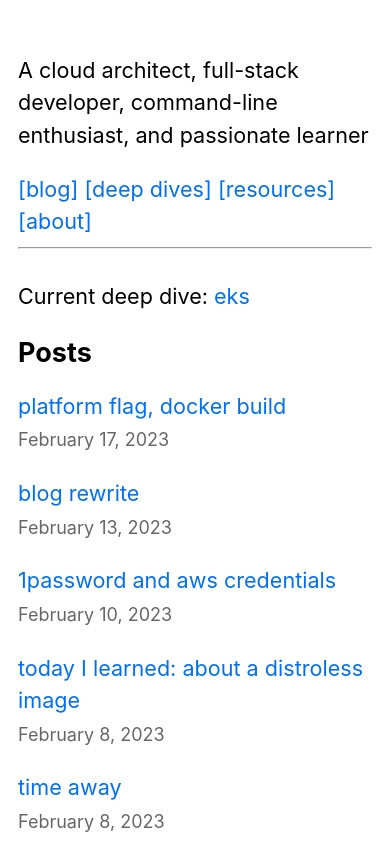
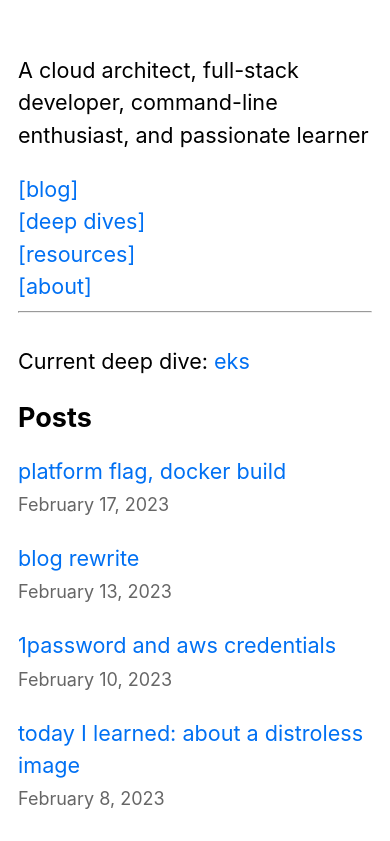
Before and after one commit to jamespgrant3/blog, a Next.js app: page / in a window 390 px wide. Shown: the top 841 px of the page. Built offline with nearby package versions, Linux system fonts and the light colour scheme.

Commit message:
added more style tweaks

```diff
--- a/components/header.js
+++ b/components/header.js
@@ -16,18 +16,18 @@ export default function Header({ title }) {
         </p>
         <div className={headerStyles.links}>
           <div className={headerStyles.linkWrapper}>
-            <Link className={headerStyles.link} href={`/`}>
-              [blog]
-            </Link>{" "}
-            <Link className={headerStyles.link} href={`/deep-dives`}>
-              [deep dives]
-            </Link>{" "}
-            <Link className={headerStyles.link} href={`/resources`}>
-              [resources]
-            </Link>{" "}
-            <Link className={headerStyles.link} href={`/about`}>
-              [about]
-            </Link>{" "}
+            <div className={headerStyles.link}>
+              <Link href={`/`}>[blog]</Link>{" "}
+            </div>
+            <div className={headerStyles.link}>
+              <Link href={`/deep-dives`}>[deep dives]</Link>{" "}
+            </div>
+            <div className={headerStyles.link}>
+              <Link href={`/resources`}>[resources]</Link>{" "}
+            </div>
+            <div className={headerStyles.link}>
+              <Link href={`/about`}>[about]</Link>{" "}
+            </div>
           </div>
         </div>
       </section>
--- a/components/header.module.css
+++ b/components/header.module.css
@@ -9,9 +9,10 @@
 }
 
 .links > .linkWrapper > .link {
+  display: inline;
 }
 
-@media screen and (max-width: 500px) {
+@media screen and (max-width: 575px) {
   .links {
     width: 100%;
   }
@@ -20,4 +21,8 @@
     margin: auto;
     width: 100%;
   }
+
+  .links > .linkWrapper .link {
+    display: block;
+  }
 }
```
